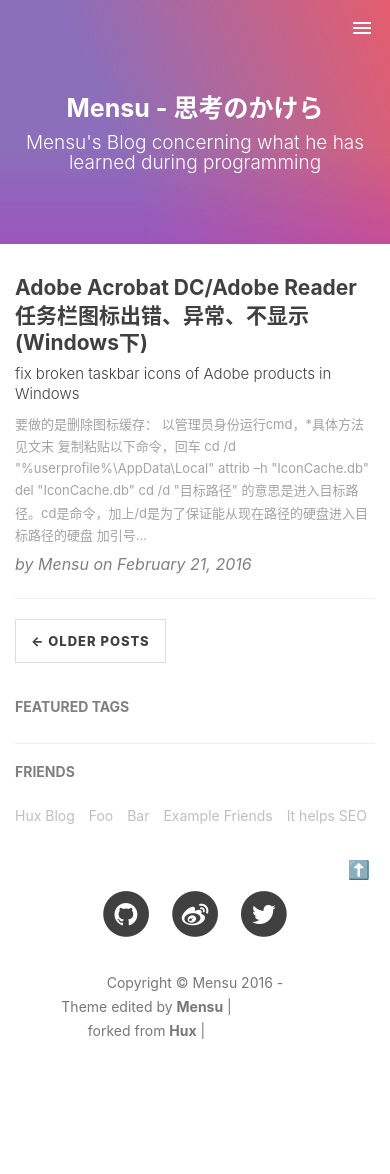
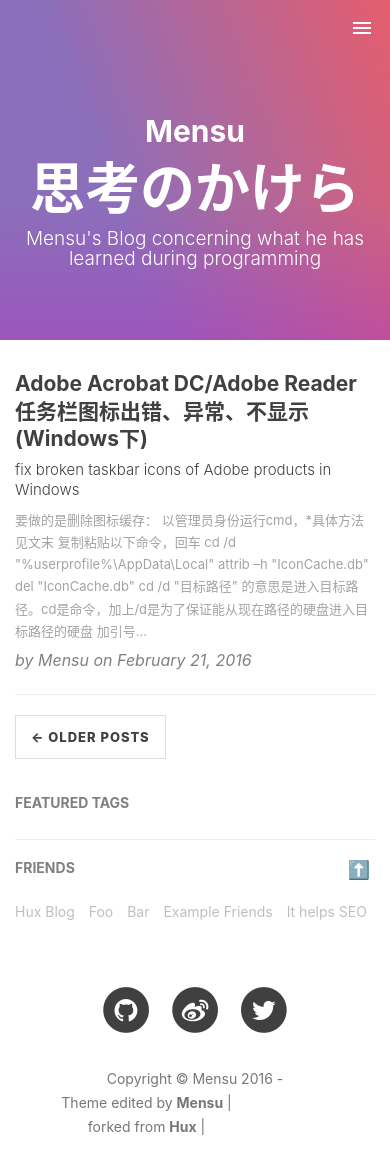
Before and after one commit to Mensu/mensu.github.io, a Jekyll site: the page built from index.html, in a window 390 px wide, cut to the strip 0-1231 px from the top of the page. Shown: the top 1174 px of the strip. Built offline with Jekyll 4.4.1, drawn with Linux system fonts in a browser that asks for light colours; nearby versions of some CDN libraries; the list of posts is cut into pages by our own code; comment, search, counter and statistics services are not loaded; before the commit the page ends 1135 px from its top, so only the background shows below that; grey boxes are pictures that could not be loaded.

Commit message:
Add a site-heading for smartphone
Add a properly-sized site-heading for smartphone

```diff
--- a/_layouts/page.html
+++ b/_layouts/page.html
@@ -8,7 +8,13 @@
     <div class="row">
       <div class="col-lg-8 col-lg-offset-2 col-md-10 col-md-offset-1">
         <div class="site-heading">
-          <h1>{% if page.title %}{{ page.title }}{% else %}{{ site.title }}{% endif %}</h1>
+          {% if page.index == "true" %}
+          <hgroup class="site-heading-index-small">
+            <h2>Mensu</h2>
+            <h1>思考のかけら</h1>
+          </hgroup>
+          {% endif %}
+          <h1 {% if page.index == "true" %}class="site-heading-index"{% endif %}>{% if page.title %}{{ page.title }}{% else %}{{ site.title }}{% endif %}</h1>
           <span class="subheading">{{ page.description }}</span>
         </div>
       </div>
--- a/css/hux-blog.css
+++ b/css/hux-blog.css
@@ -428,7 +428,12 @@
 .intro-header .site-heading h1,
 .intro-header .page-heading h1 {
   margin-top: 0;
-  font-size: 25px;
+  font-size: 55px;
+}
+.intro-header .site-heading .site-heading-index {  display: none; }
+.intro-header .site-heading .site-heading-index-small h1 {
+  margin-top: 0;
+  font-size: 55px;
 }
 .intro-header .site-heading .subheading,
 .intro-header .page-heading .subheading {
@@ -449,12 +454,14 @@
   .intro-header .page-heading h1 {
     font-size: 70px;
   }
+  .intro-header .site-heading .site-heading-index {  display: block; }
+  .intro-header .site-heading .site-heading-index-small {  display: none; }
 }
 .intro-header .post-heading h1 {
   font-size: 30px;
   margin-bottom: 24px;
+}
 
-}
 .intro-header .post-heading .subheading,
 .intro-header .post-heading .meta {
   line-height: 1.1;
--- a/index.html
+++ b/index.html
@@ -1,5 +1,6 @@
 ---
 layout: page
+index: "true"
 description: "Mensu's Blog concerning what he has learned during programming"
 ---
 
```
